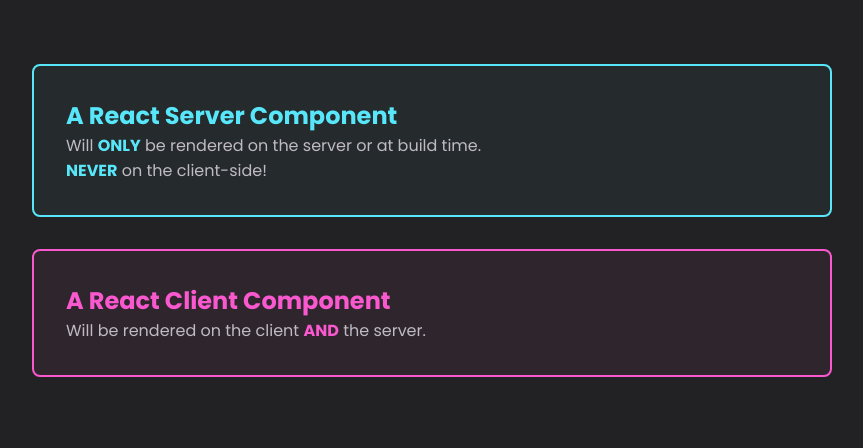
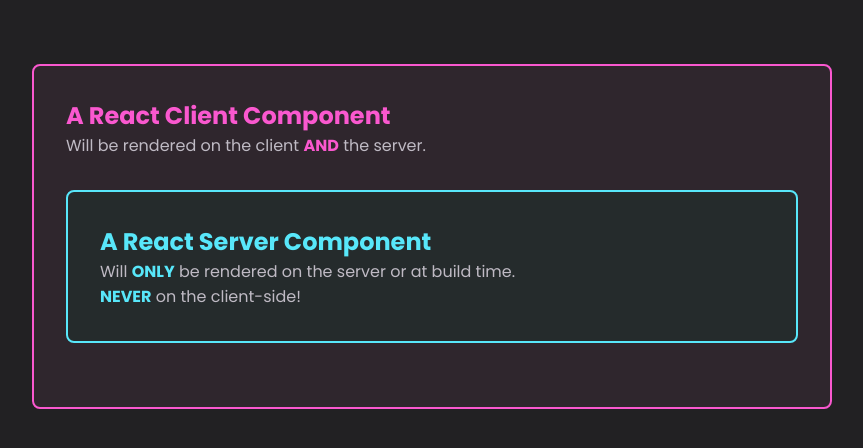
Before and after one commit to HtetO2Ko/RSC-ServerActions, a Next.js app: page / in a window 1280 px wide. Shown: the top 448 px of the page, without its empty margins (208-1071 px from the left). Built offline with nearby package versions, Linux system fonts and the light colour scheme.

Commit message:
Combining Server and Client Components

```diff
--- a/app/page.js
+++ b/app/page.js
@@ -4,8 +4,9 @@
 export default function Home() {
   return (
     <main>
-      <RSCDemo />
-      <ClientDemo />
+      <ClientDemo>
+        <RSCDemo />
+      </ClientDemo>
     </main>
   );
 }
```
